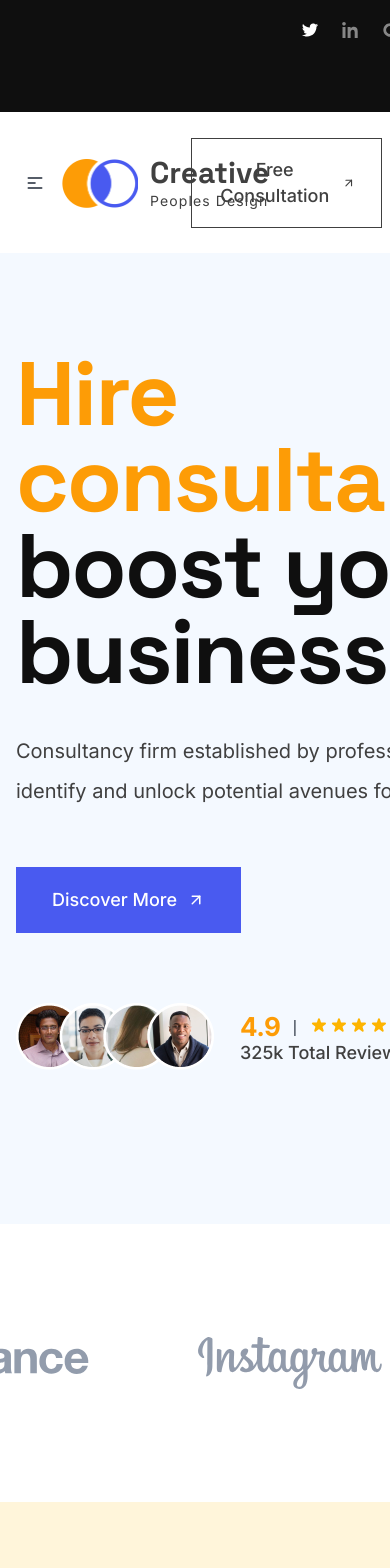
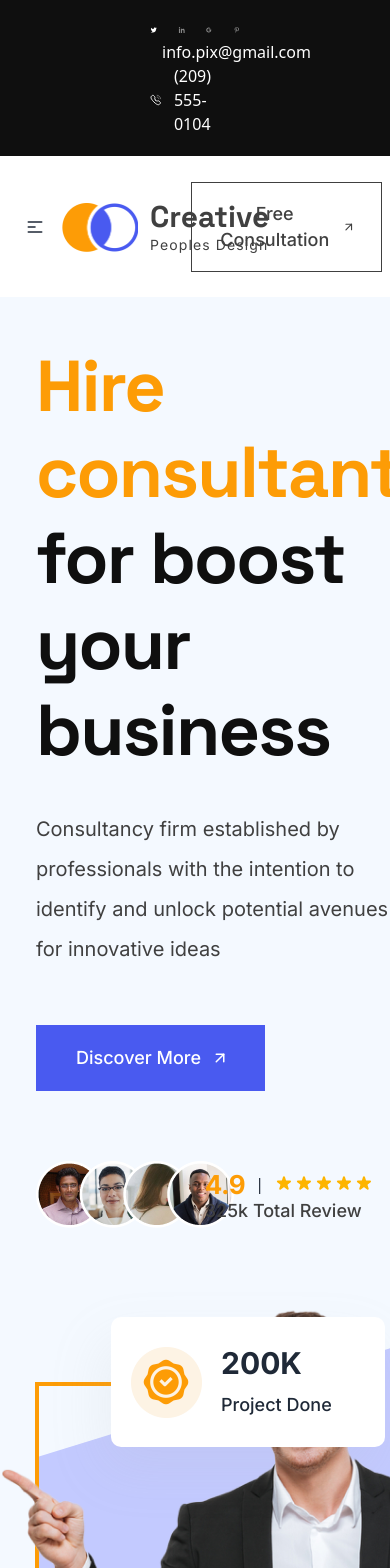
Before and after one commit to mahfuz091/oyolloo-task-clone, a React (Vite) app: page / in a window 390 px wide. Shown: the top 1568 px of the page. Built offline with nearby package versions, Linux system fonts and the light colour scheme.

Commit message:
responsive added 575px

```diff
--- a/src/Pages/Banner/Banner.jsx
+++ b/src/Pages/Banner/Banner.jsx
@@ -11,20 +11,20 @@ import project from "../../assets/Image/Group-02.png";
 const Banner = () => {
   return (
     <div className='bg-[#F4F9FF] '>
-      <div className='wraper flex gap-[19px]'>
+      <div className='wraper lg:flex gap-[19px]'>
         <div className='hero-content flex flex-col items-start'>
-          <h2 className='hero-title pt-[82px]'>
+          <h2 className='hero-title w-full  lg:w-[704px]  lg:text-[90px] pt-[30px] lg:pt-[82px]'>
             <span className='text-[#FD9C06]'>Hire consultant</span> for boost
             your business
           </h2>
-          <p className='hero-description mt-[20px] w-[629px]'>
+          <p className='hero-description w-full mt-[20px]  lg:w-[629px]'>
             Consultancy firm established by professionals with the intention to
             identify and unlock potential avenues for innovative ideas
           </p>
           <a className='discover-btn mt-[40px]'>
             Discover More <FiArrowUpRight />
           </a>
-          <div className='flex items-center gap-[26px] mt-[54px] mb-[138.19px]  '>
+          <div className='flex items-center gap-[26px] pl-[20px] md:pl-0 mt-[54px] mb-[138.19px]  '>
             <div className='flex items-center'>
               <img className='mr-[-24px]' src={ellipse1} alt='' />
               <img className='mr-[-24px] ' src={ellipse2} alt='' />
@@ -102,8 +102,8 @@ const Banner = () => {
             </div>
           </div>
         </div>
-        <div className='mt-[129px] relative '>
-          <div className='hero-img relative  '>
+        <div className='lg:mt-[129px] relative   lg:ml-0 hero-sec '>
+          <div className='hero-img  relative  '>
             <div className='border   '></div>
             <div className='absolute bottom-[4px] -left-[37px]'>
               <svg
@@ -112,7 +112,7 @@ const Banner = () => {
                 height='621'
                 viewBox='0 0 525 621'
                 fill='none'
-                className='ml-[41px]  '
+                className='ml-[41px] '
               >
                 <path d='M0 162.5L525 0.5V621H0L0 162.5Z' fill='#C3CAFF' />
               </svg>
@@ -120,10 +120,10 @@ const Banner = () => {
               <img className='absolute bottom-0 z-10' src={portrait} alt='' />
             </div>
           </div>
-          <div className=' absolute bottom-[107px] -left-[188px]  z-10 '>
+          <div className=' absolute -bottom-[100px] lg:bottom-[107px] -left-[50px] lg:-left-[188px]  z-10 '>
             <img src={card02} alt='' />
           </div>
-          <div className='banner-project flex items-center gap-[19px] pl-[20px] absolute -top-[47px] z-10 -right-[98px]'>
+          <div className='banner-project flex items-center gap-[19px] pl-[20px] absolute -top-[55px] right-0 lg:-top-[47px] z-10 md:right-[124px] lg:-right-[98px]'>
             <img className='w-[71px]' src={project} alt='' />
             <div>
               <h2 className='font-secondary text-3xl font-bold mb-[10px]'>
--- a/src/Pages/Home/About/About.jsx
+++ b/src/Pages/Home/About/About.jsx
@@ -5,9 +5,9 @@ import CountUp from "react-countup";
 const About = () => {
   return (
     <div id='about'>
-      <div className='max-w-[1620px] flex gap-[90px]'>
-        <div className='bg-[#FFF5DA] pl-[300px]'>
-          <div className='flex gap-8 mb-[41px] mt-[96px]'>
+      <div className='max-w-[1620px] flex flex-col-reverse lg:flex gap-[90px]'>
+        <div className='bg-[#FFF5DA]  py-1 md:py-0 lg:pl-[300px]'>
+          <div className='flex gap-8 pl-10 mt-[50px] md:pl-0 mb-[41px] md:mt-[96px]'>
             <svg
               xmlns='http://www.w3.org/2000/svg'
               width='84'
@@ -28,7 +28,7 @@ const About = () => {
           </div>
           <img src={about} alt='' />
         </div>
-        <div className='mt-[27px] '>
+        <div className='mt-[27px] pl-10 md:pl-0'>
           <h2 className='about-text flex items-center gap-2'>
             <hr className='line1' />
             About Us
--- a/src/Pages/Home/Features/Features.jsx
+++ b/src/Pages/Home/Features/Features.jsx
@@ -4,41 +4,33 @@ import group from "../../../assets/Image/Group 42.png";
 import AccordionItem from "./AccordionItem";
 
 const Features = () => {
-  const [open, setOpen] = useState(false)
+  const [open, setOpen] = useState(false);
 
   const toggle = (index) => {
     if (open === index) {
-      return (
-        setOpen(null)
-
-
-      )
-
+      return setOpen(null);
     }
-    setOpen(index)
-  }
+    setOpen(index);
+  };
   const accordionData = [
     {
       id: "1",
       title: "Investing in Digital Company",
-      desc: "Through our Connected Content™ approach, we unite communications, digital experiences, and performance marketing to help more than 1600 global companies."
-
+      desc: "Through our Connected Content™ approach, we unite communications, digital experiences, and performance marketing to help more than 1600 global companies.",
     },
     {
       id: "2",
       title: "Building the  idea of future",
-      desc: "Through our Connected Content™ approach, we unite communications, digital experiences, and performance marketing to help more than 1600 global companies."
-
+      desc: "Through our Connected Content™ approach, we unite communications, digital experiences, and performance marketing to help more than 1600 global companies.",
     },
     {
       id: "3",
       title: "Accurate and friendly support",
-      desc: "Through our Connected Content™ approach, we unite communications, digital experiences, and performance marketing to help more than 1600 global companies."
-
-    }
-  ]
+      desc: "Through our Connected Content™ approach, we unite communications, digital experiences, and performance marketing to help more than 1600 global companies.",
+    },
+  ];
   return (
-    <div className='mt-[140px] pl-[50px] lg:pl-[299px] lg:pr-[250px] lg:flex gap-[83px]'>
+    <div className='mt-[80px] md:mt-[140px] pl-[50px] lg:pl-[299px] lg:pr-[250px] lg:flex gap-[83px]'>
       <div>
         <h2 className='feature-text flex items-center gap-2'>
           <hr className='line1' />
@@ -48,12 +40,20 @@ const Features = () => {
           Solve your business problems with our experts
         </h1>
         <div className='mt-[40px]'>
-          {accordionData.map((data, index) => (<AccordionItem
-            key={data.id} index={index} open={index === open} title={data.title} desc={data.desc} toggle={() => toggle(index)} ></AccordionItem>))}
+          {accordionData.map((data, index) => (
+            <AccordionItem
+              key={data.id}
+              index={index}
+              open={index === open}
+              title={data.title}
+              desc={data.desc}
+              toggle={() => toggle(index)}
+            ></AccordionItem>
+          ))}
         </div>
       </div>
       <div>
-        <p className='feature-description mb-[38px]'>
+        <p className='feature-description mt-[50px] md:mt-0 mb-[38px]'>
           Business consultants provide management consulting to help businesses
           and organizations improve performance and efficienc
         </p>
--- a/src/Pages/Home/Navbar/NavbarOne.jsx
+++ b/src/Pages/Home/Navbar/NavbarOne.jsx
@@ -2,7 +2,7 @@ import React from "react";
 
 const NavbarOne = () => {
   return (
-    <div className='navbar-one  flex justify-between '>
+    <div className='navbar-one  lg:flex justify-between '>
       <div className='flex gap-5'>
         <svg
           xmlns='http://www.w3.org/2000/svg'
@@ -59,7 +59,7 @@ const NavbarOne = () => {
           </g>
         </svg>
       </div>
-      <div className='flex gap-5'>
+      <div className='lg:flex gap-5'>
         <div className='flex items-center gap-3'>
           <svg
             xmlns='http://www.w3.org/2000/svg'
--- a/src/Pages/Home/Services/Services.jsx
+++ b/src/Pages/Home/Services/Services.jsx
@@ -8,8 +8,8 @@ import icon4 from "../../../assets/Image/Icon-4.png";
 const Services = () => {
   return (
     <div className='mt-[120px]' id='services'>
-      <div className='ml-[302px] flex '>
-        <div className='mt-[90px]'>
+      <div className=' lg:ml-[302px] lg:flex '>
+        <div className='ml-[50px] md:ml-0 mt-[90px]'>
           <h2 className='feature-text flex items-center gap-2'>
             <hr className='line1' />
             Our Services
@@ -39,7 +39,7 @@ const Services = () => {
           </div>
         </div>
         <div className='service-cards relative'>
-          <div className='grid grid-cols-2 gap-[30px] absolute top-[90px] -left-[175px]'>
+          <div className='grid grid-cols-1 md:grid-cols-2 lg:gap-[30px] absolute  lg:top-[90px] lg:-left-[175px]'>
             <div className='service-card relative'>
               <img className='w-[73px] h-[71px]' src={icon1} alt='' />
               <h3 className='service-card-title'>Business Analysis</h3>
--- a/src/index.css
+++ b/src/index.css
@@ -76,6 +76,11 @@
   color: #ffffff;
   padding: 20px 300px;
 }
+@media (max-width: 576px) {
+  .navbar-one {
+    padding: 20px 150px;
+  }
+}
 
 .icon {
   height: 20px;
@@ -90,10 +95,11 @@
 .hero-title {
   color: #0f0f0f;
   font-family: Space Grotesk;
-  font-size: 90px;
+  /* font-size: 90px; */
   font-style: normal;
   font-weight: 700;
   line-height: 86px;
+
   /* 95.556% */
   letter-spacing: -1.8px;
 }
@@ -380,9 +386,9 @@
 .service-cards {
   width: 951px;
   height: 804px;
-  flex-shrink: 0;
+
   background: #f4f9ff;
-  margin-left: 249px;
+  /* margin-left: 249px; */
 }
 
 .service-card {
@@ -755,3 +761,56 @@
   justify-content: space-between;
   padding: 30px;
 }
+@media (max-width: 576px) {
+  .hero-sec {
+    margin-left: 35px;
+  }
+  .banner-project {
+    top: -65px;
+    right: 5px;
+  }
+  .discover-btn {
+    margin-left: 20px;
+    padding-left: 40px;
+  }
+  .hero-title {
+    margin-left: 20px;
+    font-size: 72px;
+  }
+  .hero-description {
+    margin-left: 20px;
+  }
+  .service-cards {
+    width: 100%;
+    height: 1450px;
+    margin-top: 50px;
+  }
+  .service-card {
+    margin-left: 100px;
+    margin-top: 50px;
+
+    background-color: hsla(0, 0%, 100%, 1);
+    width: 398px;
+    height: 297px;
+  }
+}
+
+@media (min-width: 767px) {
+  .hero-sec {
+    margin-left: 105px;
+  }
+  .banner-project {
+    top: -65px;
+    right: 40px;
+  }
+  .discover-btn {
+    margin-left: 50px;
+  }
+  .hero-title {
+    margin-left: 35px;
+    font-size: 80px;
+  }
+  .hero-description {
+    margin-left: 35px;
+  }
+}
```
